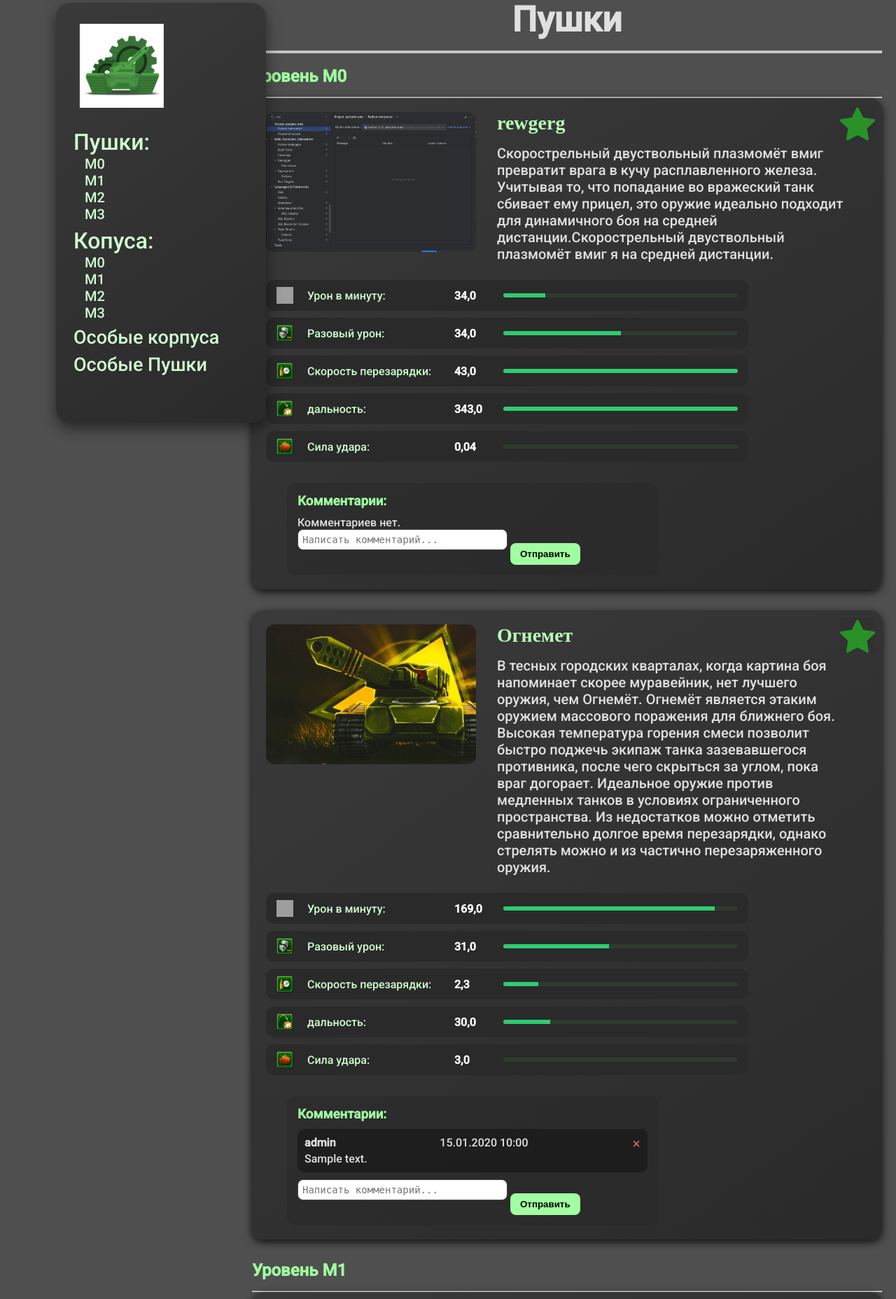
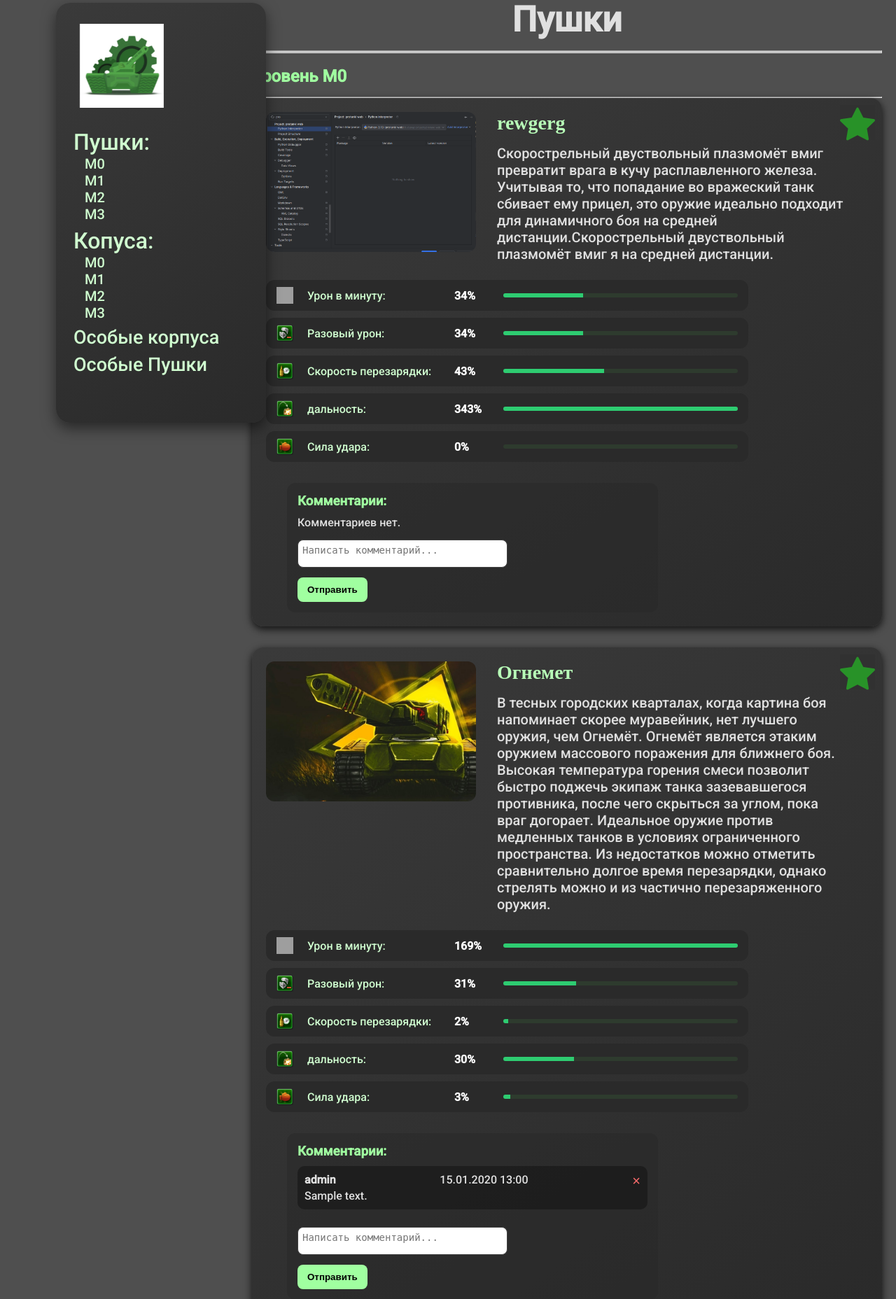
Before and after one commit to Mak-xim/protanki, a Django app: page /tanks_info/ in a window 1280 px wide. Shown: the part 96-1952 px from the top of the page at 70% size. Run offline with Django 5.2, Linux system fonts and the light colour scheme; a user stored in the database is signed in; data comes from the database, SQL or seed files in the repository; both versions use the stored data as it was before the commit; tables that the repository leaves empty hold one stand-in row (values such as "Sample post"); parts of the project's set-up code (start-up, migrations or seed data) failed here and were passed over; some web fonts are replaced; grey boxes are pictures that could not be loaded.

Commit message:
the finished project

```diff
--- a/protanki/models.py
+++ b/protanki/models.py
@@ -91,7 +91,9 @@ class FavoriteGun(models.Model):
 
 
 class GunComment(models.Model):
-    user = models.ForeignKey(settings.AUTH_USER_MODEL, on_delete=models.CASCADE)
+    user = models.ForeignKey(
+        settings.AUTH_USER_MODEL, on_delete=models.CASCADE
+    )  # on_delete=models.CASCADE - если пользователь удалён — все его комментарии тоже удалятся
     gun = models.ForeignKey(Gun, on_delete=models.CASCADE, related_name="comments")
     text = models.TextField()
     created_at = models.DateTimeField(auto_now_add=True)
@@ -107,9 +109,6 @@ class BodyComment(models.Model):
     created_at = models.DateTimeField(auto_now_add=True)
 
     class Meta:
-        ordering = ["-created_at"]
-
-
-# coms = BodyComment.objects.all()
-# for com in coms:
-#     print(com)
+        ordering = [
+            "-created_at"
+        ]  # Комментарии идут сначала новые  - — убывающий порядок
--- a/protanki/utils.py
+++ b/protanki/utils.py
@@ -1,21 +1,27 @@
 from typing import List
+
 
 def calculate_gun_percentages(guns: List):
     """Добавляет проценты характеристик пушек для отображения прогресс-баров."""
     for gun in guns:
-        gun.damage_percent = min(int(gun.damage / 68 * 100), 100)
-        gun.dpm_percent = min(int(gun.damage_minute / 187 * 100), 100)
-        gun.recharge_percent = min(int(gun.recharge / 15 * 100), 100)
-        gun.range_percent = min(int(gun.range / 150 * 100), 100)
-        gun.power_percent = min(int(gun.power / 369 * 100), 100)
+        gun.damage_percent = min(int(gun.damage / 100 * 100), 100)
+        gun.dpm_percent = min(int(gun.damage_minute / 100 * 100), 100)
+        gun.recharge_percent = min(int(gun.recharge / 100 * 100), 100)
+        gun.range_percent = min(int(gun.range / 100 * 100), 100)
+        gun.power_percent = min(int(gun.power / 100 * 100), 100)
     return guns
+
 
 def calculate_body_percentages(bodies: List):
     """Добавляет проценты характеристик корпусов для отображения прогресс-баров."""
     for body in bodies:
-        body.armor_percent = min(int(body.armor / 1000 * 100), 100)
-        body.max_speed_percent = min(int(body.max_speed / 10000 * 100), 100)
-        body.turning_speed_percent = min(int(body.turning_speed / 10 * 100), 100)
-        body.weight_percent = min(int(body.weight / 1000 * 100), 100)
+        body.armor_percent = min(int(body.armor / 100 * 100), 100)
+
+        body.max_speed_percent = min(int(body.max_speed / 100 * 100), 100)
+
+        body.turning_speed_percent = min(int(body.turning_speed / 100 * 100), 100)
+
+        body.weight_percent = min(int(body.weight / 100 * 100), 100)
+
         body.power_percent = min(int(body.power / 100 * 100), 100)
     return bodies
--- a/static/information/tanks_info.css
+++ b/static/information/tanks_info.css
@@ -444,6 +444,12 @@ h1 {
     padding: 10px;
     border-radius: 10px;
     margin-bottom: 10px;
+    max-width: 1000px;
+}
+
+.comment p {
+   max-width: 100ch; /* Примерно 50 символов в строке */
+   word-wrap: break-word;
 }
 
 .comment-header {
@@ -475,12 +481,14 @@ h1 {
 }
 
 .comment-form button {
-    padding: 8px 14px;
+    padding: 10px 14px;
     background: #a0ffa0;
     border: none;
     border-radius: 8px;
     cursor: pointer;
     font-weight: bold;
+    position: static;
+    display: block;
 }
 
 .comment-form button:hover {
@@ -490,7 +498,14 @@ h1 {
 
 .comment-form textarea {
     width: 300px;
-    height: 30px;
+    height: 40px;
     font-size: 14px;
     padding: 6px;
+    margin-top: 15px;
 }
+
+.comments-list {
+  max-height: 150px ;
+  position: relative;
+  overflow-y: auto;
+}
--- a/templates/information/tanks_info.html
+++ b/templates/information/tanks_info.html
@@ -62,7 +62,7 @@
                 alt="н"
               />
               <span class="gun-label">Урон в минуту:</span>
-              <span class="gun-value">{{ gun.damage_minute }}</span>
+              <span class="gun-value">{{ gun.damage_minute|floatformat:0 }}%</span>
               <div class="gun-bar">
                 <div class="stat-fill" style="width: {{ gun.dpm_percent }}%"></div>
               </div>
@@ -75,7 +75,7 @@
                 alt="н"
               />
               <span class="gun-label">Разовый урон:</span>
-              <span class="gun-value">{{ gun.damage }}</span>
+              <span class="gun-value">{{ gun.damage|floatformat:0 }}%</span>
               <div class="gun-bar">
                 <div
                   class="stat-fill"
@@ -91,7 +91,7 @@
                 alt="н"
               />
               <span class="gun-label">Скорость перезарядки:</span>
-              <span class="gun-value">{{ gun.recharge }}</span>
+              <span class="gun-value">{{ gun.recharge|floatformat:0 }}%</span>
               <div class="gun-bar">
                 <div
                   class="stat-fill"
@@ -107,7 +107,7 @@
                 alt="н"
               />
               <span class="gun-label">дальность:</span>
-              <span class="gun-value">{{ gun.range }}</span>
+              <span class="gun-value">{{ gun.range|floatformat:0 }}%</span>
               <div class="gun-bar">
                 <div
                   class="stat-fill"
@@ -123,7 +123,7 @@
                 alt="н"
               />
               <span class="gun-label">Сила удара:</span>
-              <span class="gun-value">{{ gun.power }}</span>
+              <span class="gun-value">{{ gun.power|floatformat:0 }}%</span>
               <div class="gun-bar">
                 <div
                   class="stat-fill"
@@ -219,9 +219,9 @@
                 alt="н"
               />
               <span class="body-label">Броня:</span>
-              <span class="gun-value">{{ body.armor }}</span>
+              <span class="gun-value">{{ body.armor|floatformat:0 }}%</span>
               <div class="body-bar">
-                <div class="stat-fill" style="width: {{ body.dpm_percent }}%"></div>
+                <div class="stat-fill" style="width: {{ body.armor_percent }}%"></div>
               </div>
             </div>
 
@@ -232,11 +232,11 @@
                 alt="н"
               />
               <span class="body-label">Максимальная скорость:</span>
-              <span class="gun-value">{{ body.max_speed }}</span>
+              <span class="gun-value">{{ body.max_speed|floatformat:0 }}%</span>
               <div class="body-bar">
                 <div
                   class="stat-fill"
-                  style="width: {{ body.damage_percent }}%"
+                  style="width: {{ body.max_speed_percent }}%"
                 ></div>
               </div>
             </div>
@@ -248,11 +248,11 @@
                 alt="н"
               />
               <span class="body-label">Скорость поворота:</span>
-              <span class="gun-value">{{ body.turning_speed }}</span>
+              <span class="gun-value">{{ body.turning_speed|floatformat:0 }}%</span>
               <div class="body-bar">
                 <div
                   class="stat-fill"
-                  style="width: {{ body.recharge_percent }}%"
+                  style="width: {{ body.turning_speed_percent }}%"
                 ></div>
               </div>
             </div>
@@ -264,11 +264,11 @@
                 alt="н"
               />
               <span class="body-label">Масса:</span>
-              <span class="gun-value">{{ body.weight }}</span>
+              <span class="gun-value">{{ body.weight|floatformat:0 }}%</span>
               <div class="body-bar">
                 <div
                   class="stat-fill"
-                  style="width: {{ body.recharge_percent }}%"
+                  style="width: {{ body.weight_percent }}%"
                 ></div>
               </div>
             </div>
@@ -280,14 +280,47 @@
                 alt="н"
               />
               <span class="body-label">Мощность:</span>
-              <span class="gun-value">{{ body.power }}</span>
+              <span class="gun-value">{{ body.power|floatformat:0 }}%</span>
               <div class="body-bar">
                 <div
                   class="stat-fill"
-                  style="width: {{ body.power_percent }}%"
+                  style="width: {{ body.power_percent }}"
                 ></div>
               </div>
             </div>
+
+          <div class="comments" data-gun="{{ gun.id }}">
+
+    <h3>Комментарии:</h3>
+
+    <div class="comments-list">
+        {% for c in body.comments.all %}
+        <div class="comment" data-id="{{ c.id }}">
+            <div class="comment-header">
+                <b>{{ c.user.username }}</b>
+                <span>{{ c.created_at|date:"d.m.Y H:i" }}</span>
+
+                {% if c.user == user %}
+                <button class="comment-delete" data-id="{{ c.id }}" data-type="body">×</button>
+                {% endif %}
+            </div>
+            <p>{{ c.text }}</p>
+        </div>
+        {% empty %}
+        <p class="no-comments">Комментариев нет.</p>
+        {% endfor %}
+    </div>
+
+        {% if user.is_authenticated %}
+        <form class="comment-form" data-body="{{ body.id }}">
+            {% csrf_token %}
+            <textarea  name="text" placeholder="Написать комментарий..." required></textarea>
+            <button type="submit">Отправить</button>
+        </form>
+        {% else %}
+            <p class="login-msg">Войдите, чтобы оставить комментарий.</p>
+        {% endif %}
+    </div>
             {% if user.is_authenticated %}
                 {% if body.id in favorite_bodies %}
                     <button class="favorite-toggle" title="Удалить из избранного"
@@ -312,7 +345,7 @@
           </div>
           </div>
         {% endfor %}
-        {% else %}a
+        {% else %}
         <p>Нет данных о корпусах для уровня {{ level }}</p>
       {% endif %}
     {% endfor %}
```
Also changed, not shown: protanki_web/settings.py (+53 -55 lines), db.sqlite3, protanki/migrations/0001_initial.py (deleted), protanki/migrations/0002_body_level_gun_level_alter_body_armor_and_more.py (deleted), protanki/migrations/0003_favoritebody_favoritegun.py (deleted), protanki/migrations/0004_alter_favoritebody_body_alter_favoritebody_user_and_more.py (deleted), protanki/migrations/0005_alter_body_information.py (deleted), protanki/migrations/0006_rename_gun_favoritegun_gun_id_and_more.py (deleted), protanki/migrations/0007_rename_gun_id_favoritegun_gun_and_more.py (deleted), protanki/migrations/0008_bodycomment_guncomment.py (deleted).
